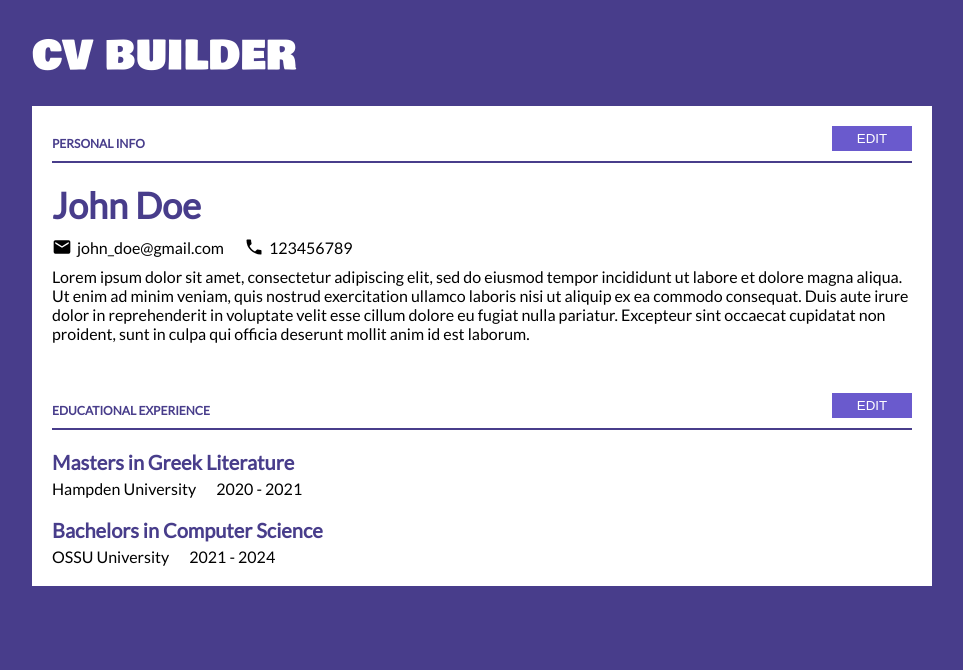
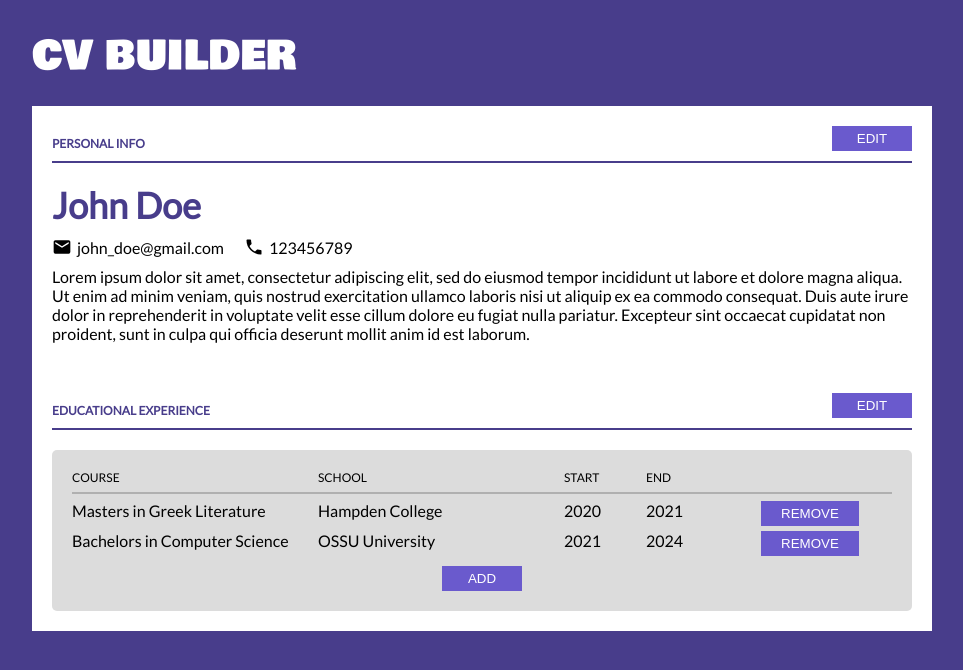
Before and after one commit to shukrirahmat/cv-application, a React (Vite) app: page / in a window 1280 px wide. Shown: the top 670 px of the page, without its empty margins (158-1121 px from the left). Built offline with nearby package versions, Linux system fonts and the light colour scheme.

Commit message:
add function to add new education into list

```diff
--- a/src/App.css
+++ b/src/App.css
@@ -160,3 +160,74 @@ button:hover {
 .educationalexp .sectiondata {
   gap: 20px;
 }
+
+.educationalexp .editor {
+  margin-top: 20px;
+  background-color:gainsboro;
+  padding: 20px;
+  border-radius: 5px;
+  display: flex;
+  flex-direction: column;
+  gap: 10px;
+}
+
+.addedubutton {
+  align-self: center;
+}
+
+.edulist {
+  display: flex;
+  flex-direction: column;
+  gap: 5px;
+}
+
+.eduheader {
+  display: grid;
+  grid-template-columns: 3fr 3fr 1fr 1fr 2fr;
+}
+
+.eduheader p {
+  font-size: 12px;
+}
+
+.eduitem {
+  display: grid;
+  grid-template-columns: 3fr 3fr 1fr 1fr 2fr;
+}
+
+.edulist button {
+  justify-self: center;
+}
+
+.edulist hr {
+  margin: 2px 0;
+  border: 1px solid rgba(0, 0, 0, 0.2);
+}
+
+.eduform {
+  display: flex;
+  flex-direction: column;
+  gap: 25px;
+}
+
+.eduform button {
+  align-self: center;
+}
+
+.eduform .inputs {
+  display: grid;
+  grid-template-columns: 1fr 1fr;
+  gap: 20px 40px;
+}
+
+.eduform label {
+  display: flex;
+  flex-direction: column;
+  gap: 5px;
+}
+
+.eduform input {
+  font-size: 18px;
+  padding: 5px 10px;
+  font-family: inherit;
+}
--- a/src/EducationalExp.jsx
+++ b/src/EducationalExp.jsx
@@ -1,26 +1,118 @@
+import { useState } from "react";
+
+let educationId = 2;
+
 function EducationalExp() {
   const initialdata = [
-    {id: 1, school: 'Hampden University', course: 'Masters in Greek Literature', start: 2020, end: 2021},
-    {id: 2, school: 'OSSU University', course: 'Bachelors in Computer Science', start: 2021, end: 2024},
+    {
+      id: 1,
+      school: "Hampden College",
+      course: "Masters in Greek Literature",
+      start: 2020,
+      end: 2021,
+    },
+    {
+      id: 2,
+      school: "OSSU University",
+      course: "Bachelors in Computer Science",
+      start: 2021,
+      end: 2024,
+    },
   ];
 
-  const isEdit = false;
+  const [formOpen, setFormOpen] = useState(false);
+  const [datas, setDatas] = useState(initialdata);
+  const [education, setEducation] = useState({school:"-", course:"-", start:"-", end:"-"});
+
+  const isEdit = true;
+
+  function handleFormChange(e) {
+    const newEducation = {...education, [e.target.name] : e.target.value};
+    setEducation(newEducation);
+  }
+
+  function handleAddEducation(e) {
+    e.preventDefault();
+    const listCopy = datas.slice();
+    educationId++;
+    listCopy.push({...education,id: educationId});
+    setDatas(listCopy);
+    setFormOpen(false);
+  }
+
+  function handleOpenForm() {
+    setFormOpen(true);
+    setEducation({school:"-", course:"-", start:"-", end:"-"})
+  }
 
   const results = (
     <div className="sectiondata">
-        {initialdata.map((data) => {
+      {datas.map((data) => {
         return (
           <div className="education" key={data.id}>
             <p className="course">{data.course}</p>
             <div className="schoolndate">
               <p>{data.school}</p>
-                        <p>{data.start} - {data.end}</p>
+              <p>
+                {data.start} - {data.end}
+              </p>
             </div>
           </div>
-            )
+        );
       })}
     </div>
-  )
+  );
+
+  const form = (
+    <form className="eduform" onSubmit={handleAddEducation}>
+      <div className="inputs">
+        <label>
+          Course Name
+          <input type="text" name="course" onChange={handleFormChange} />
+        </label>
+        <label>
+          School Name
+          <input type="text" name="school" onChange={handleFormChange}/>
+        </label>
+        <label>
+          Start Year
+          <input type="number" name="start" min="1000" max={new Date().getFullYear()} onChange={handleFormChange}/>
+        </label>
+        <label>
+          End Year
+          <input type="number" name="end" min="1000" max={new Date().getFullYear()} onChange={handleFormChange}/>
+        </label>
+      </div>
+      <button type="submit">ADD</button>
+    </form>
+  );
+
+  const editor = (
+    <div className="editor">
+      <div className="edulist">
+        <div className="eduheader">
+          <p>COURSE</p>
+          <p>SCHOOL</p>
+          <p>START</p>
+          <p>END</p>
+          <p></p>
+        </div>
+        <hr></hr>
+        {datas.map((data) => {
+          return (
+            <div className="eduitem" key={data.id}>
+              <p>{data.course}</p>
+              <p>{data.school}</p>
+              <p>{data.start}</p>
+              <p>{data.end}</p>
+              <button>REMOVE</button>
+            </div>
+          );
+        })}
+      </div>
+      {formOpen? form : (<button className="addedubutton" onClick={handleOpenForm}>ADD</button>) }
+    </div>
+  );
 
   return (
     <div className="educationalexp">
@@ -29,7 +121,7 @@ function EducationalExp() {
         <button>EDIT</button>
       </div>
       <hr></hr>
-      {isEdit? null : results}
+      {isEdit ? editor : results}
     </div>
   );
 }
```
Lines whose indentation alone changed are shown as unchanged.
